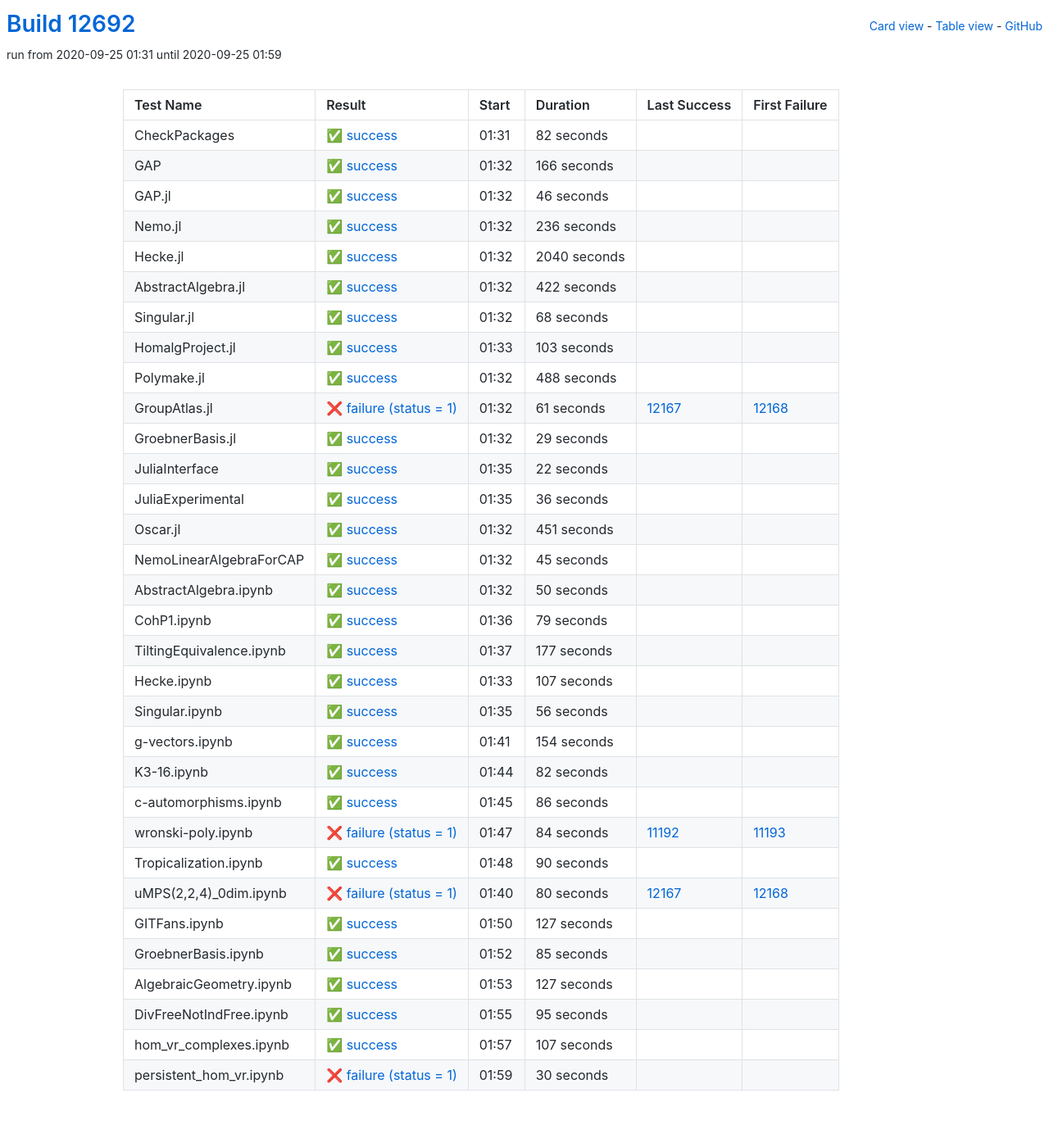
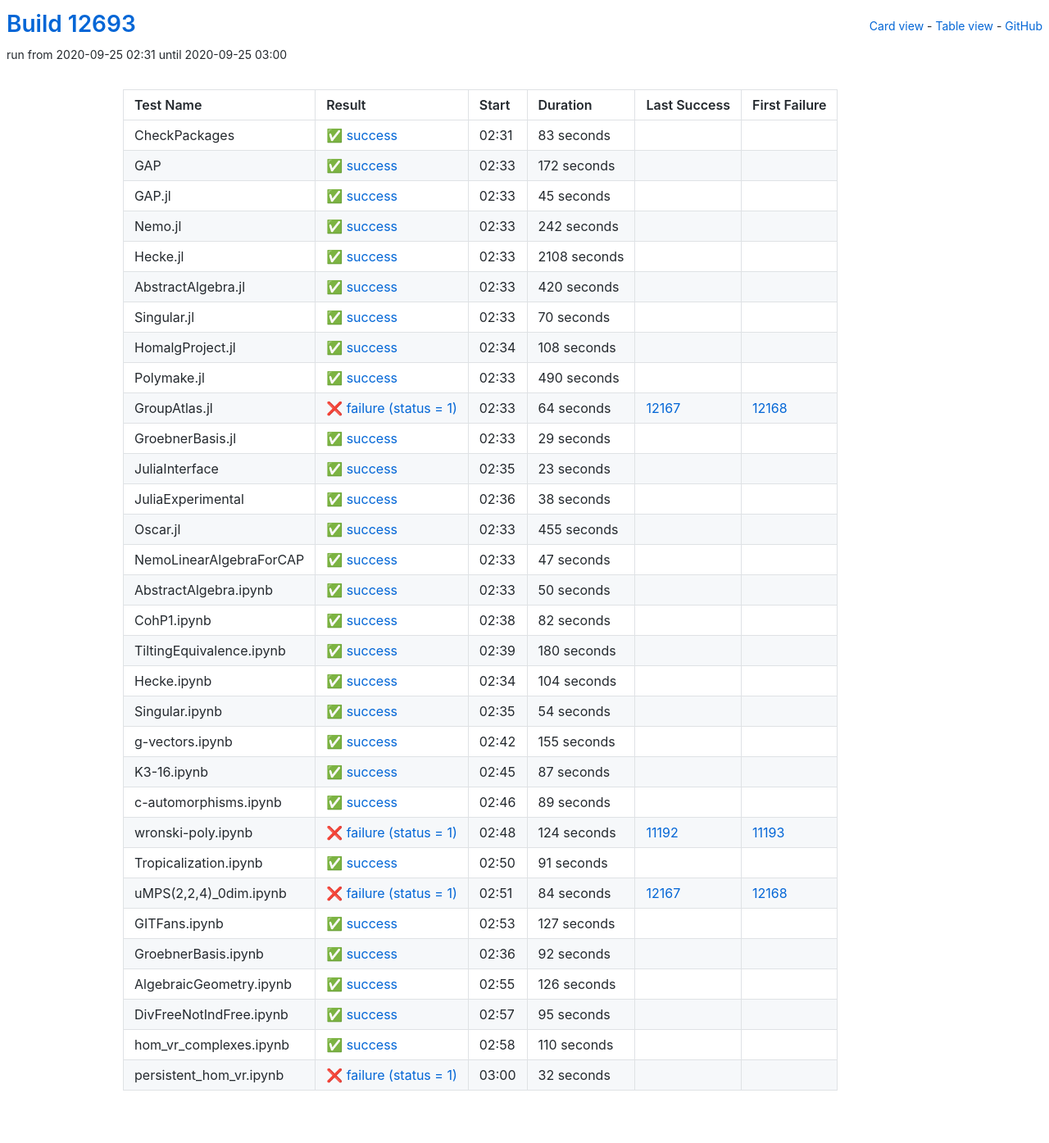
Before and after one commit to oscar-system/oscar-ci-status, a Jekyll site: the page built from table.html, in a window 1280 px wide. Shown: the whole page at 82% size. Built offline with Jekyll 4.4.1, drawn with Linux system fonts in a browser that asks for light colours.

Commit message:
Build #12693

```diff
--- a/_data/ci.yml
+++ b/_data/ci.yml
@@ -1,6 +1,6 @@
 ---
-build: 12692
-build_url: https://oscarci.mathematik.uni-kl.de/job/oscar/12692/
+build: 12693
+build_url: https://oscarci.mathematik.uni-kl.de/job/oscar/12693/
 job: oscar
 organization: oscar-system
 repo: oscar-ci-status
@@ -8,128 +8,128 @@
 tests:
 - name: CheckPackages
   id: checkpackages
-  log: https://oscarci.mathematik.uni-kl.de/job/oscar/12692/artifact/logs/build-12692/CheckPackages.log
-  start: 2020-09-25 01:31
+  log: https://oscarci.mathematik.uni-kl.de/job/oscar/12693/artifact/logs/build-12693/CheckPackages.log
+  start: 2020-09-25 02:31
   success: true
   exitcode: 0
   status: success
-  duration: 82
+  duration: 83
   last_success: false
   last_success_url:
   first_failure: false
   first_failure_url:
 - name: GAP
   id: gap
-  log: https://oscarci.mathematik.uni-kl.de/job/oscar/12692/artifact/logs/build-12692/GAP.log
-  start: 2020-09-25 01:32
+  log: https://oscarci.mathematik.uni-kl.de/job/oscar/12693/artifact/logs/build-12693/GAP.log
+  start: 2020-09-25 02:33
   success: true
   exitcode: 0
   status: success
-  duration: 166
+  duration: 172
   last_success: false
   last_success_url:
   first_failure: false
   first_failure_url:
 - name: GAP.jl
   id: gap-jl
-  log: https://oscarci.mathematik.uni-kl.de/job/oscar/12692/artifact/logs/build-12692/GAP.jl.log
-  start: 2020-09-25 01:32
+  log: https://oscarci.mathematik.uni-kl.de/job/oscar/12693/artifact/logs/build-12693/GAP.jl.log
+  start: 2020-09-25 02:33
   success: true
   exitcode: 0
   status: success
-  duration: 46
+  duration: 45
   last_success: false
   last_success_url:
   first_failure: false
   first_failure_url:
 - name: Nemo.jl
   id: nemo-jl
-  log: https://oscarci.mathematik.uni-kl.de/job/oscar/12692/artifact/logs/build-12692/Nemo.jl.log
-  start: 2020-09-25 01:32
+  log: https://oscarci.mathematik.uni-kl.de/job/oscar/12693/artifact/logs/build-12693/Nemo.jl.log
+  start: 2020-09-25 02:33
   success: true
   exitcode: 0
   status: success
-  duration: 236
+  duration: 242
   last_success: false
   last_success_url:
   first_failure: false
   first_failure_url:
 - name: Hecke.jl
   id: hecke-jl
-  log: https://oscarci.mathematik.uni-kl.de/job/oscar/12692/artifact/logs/build-12692/Hecke.jl.log
-  start: 2020-09-25 01:32
+  log: https://oscarci.mathematik.uni-kl.de/job/oscar/12693/artifact/logs/build-12693/Hecke.jl.log
+  start: 2020-09-25 02:33
   success: true
   exitcode: 0
   status: success
-  duration: 2040
+  duration: 2108
   last_success: false
   last_success_url:
   first_failure: false
   first_failure_url:
 - name: AbstractAlgebra.jl
   id: abstractalgebra-jl
-  log: https://oscarci.mathematik.uni-kl.de/job/oscar/12692/artifact/logs/build-12692/AbstractAlgebra.jl.log
-  start: 2020-09-25 01:32
+  log: https://oscarci.mathematik.uni-kl.de/job/oscar/12693/artifact/logs/build-12693/AbstractAlgebra.jl.log
+  start: 2020-09-25 02:33
   success: true
   exitcode: 0
   status: success
-  duration: 422
+  duration: 420
   last_success: false
   last_success_url:
   first_failure: false
   first_failure_url:
 - name: Singular.jl
   id: singular-jl
-  log: https://oscarci.mathematik.uni-kl.de/job/oscar/12692/artifact/logs/build-12692/Singular.jl.log
-  start: 2020-09-25 01:32
+  log: https://oscarci.mathematik.uni-kl.de/job/oscar/12693/artifact/logs/build-12693/Singular.jl.log
+  start: 2020-09-25 02:33
   success: true
   exitcode: 0
   status: success
-  duration: 68
+  duration: 70
   last_success: false
   last_success_url:
   first_failure: false
   first_failure_url:
 - name: HomalgProject.jl
   id: homalgproject-jl
-  log: https://oscarci.mathematik.uni-kl.de/job/oscar/12692/artifact/logs/build-12692/HomalgProject.jl.log
-  start: 2020-09-25 01:33
+  log: https://oscarci.mathematik.uni-kl.de/job/oscar/12693/artifact/logs/build-12693/HomalgProject.jl.log
+  start: 2020-09-25 02:34
   success: true
   exitcode: 0
   status: success
-  duration: 103
+  duration: 108
   last_success: false
   last_success_url:
   first_failure: false
   first_failure_url:
 - name: Polymake.jl
   id: polymake-jl
-  log: https://oscarci.mathematik.uni-kl.de/job/oscar/12692/artifact/logs/build-12692/Polymake.jl.log
-  start: 2020-09-25 01:32
+  log: https://oscarci.mathematik.uni-kl.de/job/oscar/12693/artifact/logs/build-12693/Polymake.jl.log
+  start: 2020-09-25 02:33
   success: true
   exitcode: 0
   status: success
-  duration: 488
+  duration: 490
   last_success: false
   last_success_url:
   first_failure: false
   first_failure_url:
 - name: GroupAtlas.jl
   id: groupatlas-jl
-  log: https://oscarci.mathematik.uni-kl.de/job/oscar/12692/artifact/logs/build-12692/GroupAtlas.jl.log
-  start: 2020-09-25 01:32
+  log: https://oscarci.mathematik.uni-kl.de/job/oscar/12693/artifact/logs/build-12693/GroupAtlas.jl.log
+  start: 2020-09-25 02:33
   success: false
   exitcode: 1
   status: failure
-  duration: 61
+  duration: 64
   last_success: 12167
   last_success_url: https://oscarci.mathematik.uni-kl.de/job/oscar/12167/
   first_failure: 12168
   first_failure_url: https://oscarci.mathematik.uni-kl.de/job/oscar/12168/
 - name: GroebnerBasis.jl
   id: groebnerbasis-jl
-  log: https://oscarci.mathematik.uni-kl.de/job/oscar/12692/artifact/logs/build-12692/GroebnerBasis.jl.log
-  start: 2020-09-25 01:32
+  log: https://oscarci.mathematik.uni-kl.de/job/oscar/12693/artifact/logs/build-12693/GroebnerBasis.jl.log
+  start: 2020-09-25 02:33
   success: true
   exitcode: 0
   status: success
@@ -140,56 +140,56 @@
   first_failure_url:
 - name: JuliaInterface
   id: juliainterface
-  log: https://oscarci.mathematik.uni-kl.de/job/oscar/12692/artifact/logs/build-12692/JuliaInterface.log
-  start: 2020-09-25 01:35
+  log: https://oscarci.mathematik.uni-kl.de/job/oscar/12693/artifact/logs/build-12693/JuliaInterface.log
+  start: 2020-09-25 02:35
   success: true
   exitcode: 0
   status: success
-  duration: 22
+  duration: 23
   last_success: false
   last_success_url:
   first_failure: false
   first_failure_url:
 - name: JuliaExperimental
   id: juliaexperimental
-  log: https://oscarci.mathematik.uni-kl.de/job/oscar/12692/artifact/logs/build-12692/JuliaExperimental.log
-  start: 2020-09-25 01:35
+  log: https://oscarci.mathematik.uni-kl.de/job/oscar/12693/artifact/logs/build-12693/JuliaExperimental.log
+  start: 2020-09-25 02:36
   success: true
   exitcode: 0
   status: success
-  duration: 36
+  duration: 38
   last_success: false
   last_success_url:
   first_failure: false
   first_failure_url:
 - name: Oscar.jl
   id: oscar-jl
-  log: https://oscarci.mathematik.uni-kl.de/job/oscar/12692/artifact/logs/build-12692/Oscar.jl.log
-  start: 2020-09-25 01:32
+  log: https://oscarci.mathematik.uni-kl.de/job/oscar/12693/artifact/logs/build-12693/Oscar.jl.log
+  start: 2020-09-25 02:33
   success: true
   exitcode: 0
   status: success
-  duration: 451
+  duration: 455
   last_success: false
   last_success_url:
   first_failure: false
   first_failure_url:
 - name: NemoLinearAlgebraForCAP
   id: nemolinearalgebraforcap
-  log: https://oscarci.mathematik.uni-kl.de/job/oscar/12692/artifact/logs/build-12692/NemoLinearAlgebraForCAP.log
-  start: 2020-09-25 01:32
+  log: https://oscarci.mathematik.uni-kl.de/job/oscar/12693/artifact/logs/build-12693/NemoLinearAlgebraForCAP.log
+  start: 2020-09-25 02:33
   success: true
   exitcode: 0
   status: success
-  duration: 45
+  duration: 47
   last_success: false
   last_success_url:
   first_failure: false
   first_failure_url:
 - name: AbstractAlgebra.ipynb
   id: abstractalgebra-ipynb
-  log: https://oscarci.mathematik.uni-kl.de/job/oscar/12692/artifact/logs/build-12692/AbstractAlgebra.ipynb.log
-  start: 2020-09-25 01:32
+  log: https://oscarci.mathematik.uni-kl.de/job/oscar/12693/artifact/logs/build-12693/AbstractAlgebra.ipynb.log
+  start: 2020-09-25 02:33
   success: true
   exitcode: 0
   status: success
@@ -200,68 +200,8 @@
   first_failure_url:
 - name: CohP1.ipynb
   id: cohp1-ipynb
-  log: https://oscarci.mathematik.uni-kl.de/job/oscar/12692/artifact/logs/build-12692/CohP1.ipynb.log
-  start: 2020-09-25 01:36
-  success: true
-  exitcode: 0
-  status: success
-  duration: 79
-  last_success: false
-  last_success_url:
-  first_failure: false
-  first_failure_url:
-- name: TiltingEquivalence.ipynb
-  id: tiltingequivalence-ipynb
-  log: https://oscarci.mathematik.uni-kl.de/job/oscar/12692/artifact/logs/build-12692/TiltingEquivalence.ipynb.log
-  start: 2020-09-25 01:37
-  success: true
-  exitcode: 0
-  status: success
-  duration: 177
-  last_success: false
-  last_success_url:
-  first_failure: false
-  first_failure_url:
-- name: Hecke.ipynb
-  id: hecke-ipynb
-  log: https://oscarci.mathematik.uni-kl.de/job/oscar/12692/artifact/logs/build-12692/Hecke.ipynb.log
-  start: 2020-09-25 01:33
-  success: true
-  exitcode: 0
-  status: success
-  duration: 107
-  last_success: false
-  last_success_url:
-  first_failure: false
-  first_failure_url:
-- name: Singular.ipynb
-  id: singular-ipynb
-  log: https://oscarci.mathematik.uni-kl.de/job/oscar/12692/artifact/logs/build-12692/Singular.ipynb.log
-  start: 2020-09-25 01:35
-  success: true
-  exitcode: 0
-  status: success
-  duration: 56
-  last_success: false
-  last_success_url:
-  first_failure: false
-  first_failure_url:
-- name: g-vectors.ipynb
-  id: g-vectors-ipynb
-  log: https://oscarci.mathematik.uni-kl.de/job/oscar/12692/artifact/logs/build-12692/g-vectors.ipynb.log
-  start: 2020-09-25 01:41
-  success: true
-  exitcode: 0
-  status: success
-  duration: 154
-  last_success: false
-  last_success_url:
-  first_failure: false
-  first_failure_url:
-- name: K3-16.ipynb
-  id: k3-16-ipynb
-  log: https://oscarci.mathematik.uni-kl.de/job/oscar/12692/artifact/logs/build-12692/K3-16.ipynb.log
-  start: 2020-09-25 01:44
+  log: https://oscarci.mathematik.uni-kl.de/job/oscar/12693/artifact/logs/build-12693/CohP1.ipynb.log
+  start: 2020-09-25 02:38
   success: true
   exitcode: 0
   status: success
@@ -270,58 +210,118 @@
   last_success_url:
   first_failure: false
   first_failure_url:
-- name: c-automorphisms.ipynb
-  id: c-automorphisms-ipynb
-  log: https://oscarci.mathematik.uni-kl.de/job/oscar/12692/artifact/logs/build-12692/c-automorphisms.ipynb.log
-  start: 2020-09-25 01:45
+- name: TiltingEquivalence.ipynb
+  id: tiltingequivalence-ipynb
+  log: https://oscarci.mathematik.uni-kl.de/job/oscar/12693/artifact/logs/build-12693/TiltingEquivalence.ipynb.log
+  start: 2020-09-25 02:39
   success: true
   exitcode: 0
   status: success
-  duration: 86
+  duration: 180
+  last_success: false
+  last_success_url:
+  first_failure: false
+  first_failure_url:
+- name: Hecke.ipynb
+  id: hecke-ipynb
+  log: https://oscarci.mathematik.uni-kl.de/job/oscar/12693/artifact/logs/build-12693/Hecke.ipynb.log
+  start: 2020-09-25 02:34
+  success: true
+  exitcode: 0
+  status: success
+  duration: 104
+  last_success: false
+  last_success_url:
+  first_failure: false
+  first_failure_url:
+- name: Singular.ipynb
+  id: singular-ipynb
+  log: https://oscarci.mathematik.uni-kl.de/job/oscar/12693/artifact/logs/build-12693/Singular.ipynb.log
+  start: 2020-09-25 02:35
+  success: true
+  exitcode: 0
+  status: success
+  duration: 54
+  last_success: false
+  last_success_url:
+  first_failure: false
+  first_failure_url:
+- name: g-vectors.ipynb
+  id: g-vectors-ipynb
+  log: https://oscarci.mathematik.uni-kl.de/job/oscar/12693/artifact/logs/build-12693/g-vectors.ipynb.log
+  start: 2020-09-25 02:42
+  success: true
+  exitcode: 0
+  status: success
+  duration: 155
+  last_success: false
+  last_success_url:
+  first_failure: false
+  first_failure_url:
+- name: K3-16.ipynb
+  id: k3-16-ipynb
+  log: https://oscarci.mathematik.uni-kl.de/job/oscar/12693/artifact/logs/build-12693/K3-16.ipynb.log
+  start: 2020-09-25 02:45
+  success: true
+  exitcode: 0
+  status: success
+  duration: 87
+  last_success: false
+  last_success_url:
+  first_failure: false
+  first_failure_url:
+- name: c-automorphisms.ipynb
+  id: c-automorphisms-ipynb
+  log: https://oscarci.mathematik.uni-kl.de/job/oscar/12693/artifact/logs/build-12693/c-automorphisms.ipynb.log
+  start: 2020-09-25 02:46
+  success: true
+  exitcode: 0
+  status: success
+  duration: 89
   last_success: false
   last_success_url:
   first_failure: false
   first_failure_url:
 - name: wronski-poly.ipynb
   id: wronski-poly-ipynb
-  log: https://oscarci.mathematik.uni-kl.de/job/oscar/12692/artifact/logs/build-12692/wronski-poly.ipynb.log
-  start: 2020-09-25 01:47
+  log: https://oscarci.mathematik.uni-kl.de/job/oscar/12693/artifact/logs/build-12693/wronski-poly.ipynb.log
+  start: 2020-09-25 02:48
   success: false
   exitcode: 1
   status: failure
-  duration: 84
+  duration: 124
   last_success: 11192
   last_success_url: https://oscarci.mathematik.uni-kl.de/job/oscar/11192/
   first_failure: 11193
   first_failure_url: https://oscarci.mathematik.uni-kl.de/job/oscar/11193/
 - name: Tropicalization.ipynb
   id: tropicalization-ipynb
-  log: https://oscarci.mathematik.uni-kl.de/job/oscar/12692/artifact/logs/build-12692/Tropicalization.ipynb.log
-  start: 2020-09-25 01:48
+  log: https://oscarci.mathematik.uni-kl.de/job/oscar/12693/artifact/logs/build-12693/Tropicalization.ipynb.log
+  start: 2020-09-25 02:50
   success: true
   exitcode: 0
   status: success
-  duration: 90
+  duration: 91
   last_success: false
   last_success_url:
   first_failure: false
   first_failure_url:
 - name: uMPS(2,2,4)_0dim.ipynb
   id: umps-2-2-4-0dim-ipynb
-  log: https://oscarci.mathematik.uni-kl.de/job/oscar/12692/artifact/logs/build-12692/uMPS-2-2-4-_0dim.ipynb.log
-  start: 2020-09-25 01:40
+  log: https://oscarci.mathematik.uni-kl.de/job/oscar/12693/artifact/logs/build-12693/uMPS-2-2-4-_0dim.ipynb.log
+  start: 2020-09-25 02:51
   success: false
   exitcode: 1
   status: failure
-  duration: 80
+  duration: 84
   last_success: 12167
   last_success_url: https://oscarci.mathematik.uni-kl.de/job/oscar/12167/
   first_failure: 12168
   first_failure_url: https://oscarci.mathematik.uni-kl.de/job/oscar/12168/
 - name: GITFans.ipynb
   id: gitfans-ipynb
-  log: https://oscarci.mathematik.uni-kl.de/job/oscar/12692/artifact/logs/build-12692/GITFans.ipynb.log
-  start: 2020-09-25 01:50
+  log: https://oscarci.mathematik.uni-kl.de/job/oscar/12693/artifact/logs/build-12693/GITFans.ipynb.log
+  start: 2020-09-25 02:53
   success: true
   exitcode: 0
   status: success
@@ -332,32 +332,32 @@
   first_failure_url:
 - name: GroebnerBasis.ipynb
   id: groebnerbasis-ipynb
-  log: https://oscarci.mathematik.uni-kl.de/job/oscar/12692/artifact/logs/build-12692/GroebnerBasis.ipynb.log
-  start: 2020-09-25 01:52
+  log: https://oscarci.mathematik.uni-kl.de/job/oscar/12693/artifact/logs/build-12693/GroebnerBasis.ipynb.log
+  start: 2020-09-25 02:36
   success: true
   exitcode: 0
   status: success
-  duration: 85
+  duration: 92
   last_success: false
   last_success_url:
   first_failure: false
   first_failure_url:
 - name: AlgebraicGeometry.ipynb
   id: algebraicgeometry-ipynb
-  log: https://oscarci.mathematik.uni-kl.de/job/oscar/12692/artifact/logs/build-12692/AlgebraicGeometry.ipynb.log
-  start: 2020-09-25 01:53
+  log: https://oscarci.mathematik.uni-kl.de/job/oscar/12693/artifact/logs/build-12693/AlgebraicGeometry.ipynb.log
+  start: 2020-09-25 02:55
   success: true
   exitcode: 0
   status: success
-  duration: 127
+  duration: 126
   last_success: false
   last_success_url:
   first_failure: false
   first_failure_url:
 - name: DivFreeNotIndFree.ipynb
   id: divfreenotindfree-ipynb
-  log: https://oscarci.mathematik.uni-kl.de/job/oscar/12692/artifact/logs/build-12692/DivFreeNotIndFree.ipynb.log
-  start: 2020-09-25 01:55
+  log: https://oscarci.mathematik.uni-kl.de/job/oscar/12693/artifact/logs/build-12693/DivFreeNotIndFree.ipynb.log
+  start: 2020-09-25 02:57
   success: true
   exitcode: 0
   status: success
@@ -368,24 +368,24 @@
   first_failure_url:
 - name: hom_vr_complexes.ipynb
   id: hom-vr-complexes-ipynb
-  log: https://oscarci.mathematik.uni-kl.de/job/oscar/12692/artifact/logs/build-12692/hom_vr_complexes.ipynb.log
-  start: 2020-09-25 01:57
+  log: https://oscarci.mathematik.uni-kl.de/job/oscar/12693/artifact/logs/build-12693/hom_vr_complexes.ipynb.log
+  start: 2020-09-25 02:58
   success: true
   exitcode: 0
   status: success
-  duration: 107
+  duration: 110
   last_success: false
   last_success_url:
   first_failure: false
   first_failure_url:
 - name: persistent_hom_vr.ipynb
   id: persistent-hom-vr-ipynb
-  log: https://oscarci.mathematik.uni-kl.de/job/oscar/12692/artifact/logs/build-12692/persistent_hom_vr.ipynb.log
-  start: 2020-09-25 01:59
+  log: https://oscarci.mathematik.uni-kl.de/job/oscar/12693/artifact/logs/build-12693/persistent_hom_vr.ipynb.log
+  start: 2020-09-25 03:00
   success: false
   exitcode: 1
   status: failure
-  duration: 30
+  duration: 32
   last_success: false
   last_success_url:
   first_failure: false
```
Also changed, not shown: README.md.
